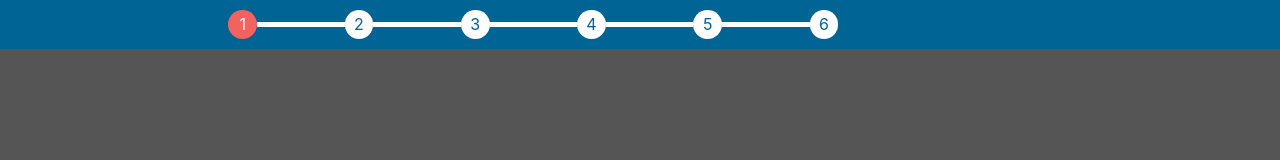
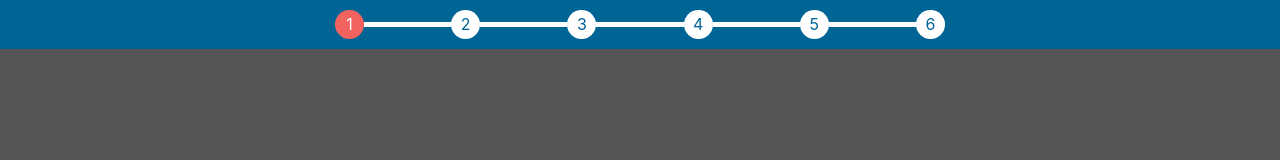
Before and after one commit to zach-snell/web-components, a plain HTML site: page Bootstrap4/Rounded Steps/index.html in a window 1280 px wide. Drawn offline with nearby package versions, Linux system fonts and the light colour scheme.

Commit message:
Round Step - Fixing missed class, adding example photos

```diff
--- a/Bootstrap4/Rounded Steps/index.html
+++ b/Bootstrap4/Rounded Steps/index.html
@@ -76,7 +76,7 @@
 <body>
     <div id="custom-nav" class="container-fluid fixed-top">
         <div class="row">
-            <div class="col-8 offset-md-2 col-md-6">
+            <div class="col-8 offset-2 offset-md-3 col-md-6">
                 <ul class="rounded-steps-container-list list-unstyled">
                     <li class="active"><a href="#">1</a></li>
                     <li></li>
```
Also changed, not shown: Bootstrap4/Rounded Steps/ExamplePhotos/iPad.PNG (added), Bootstrap4/Rounded Steps/ExamplePhotos/iPhone5.PNG (added).
